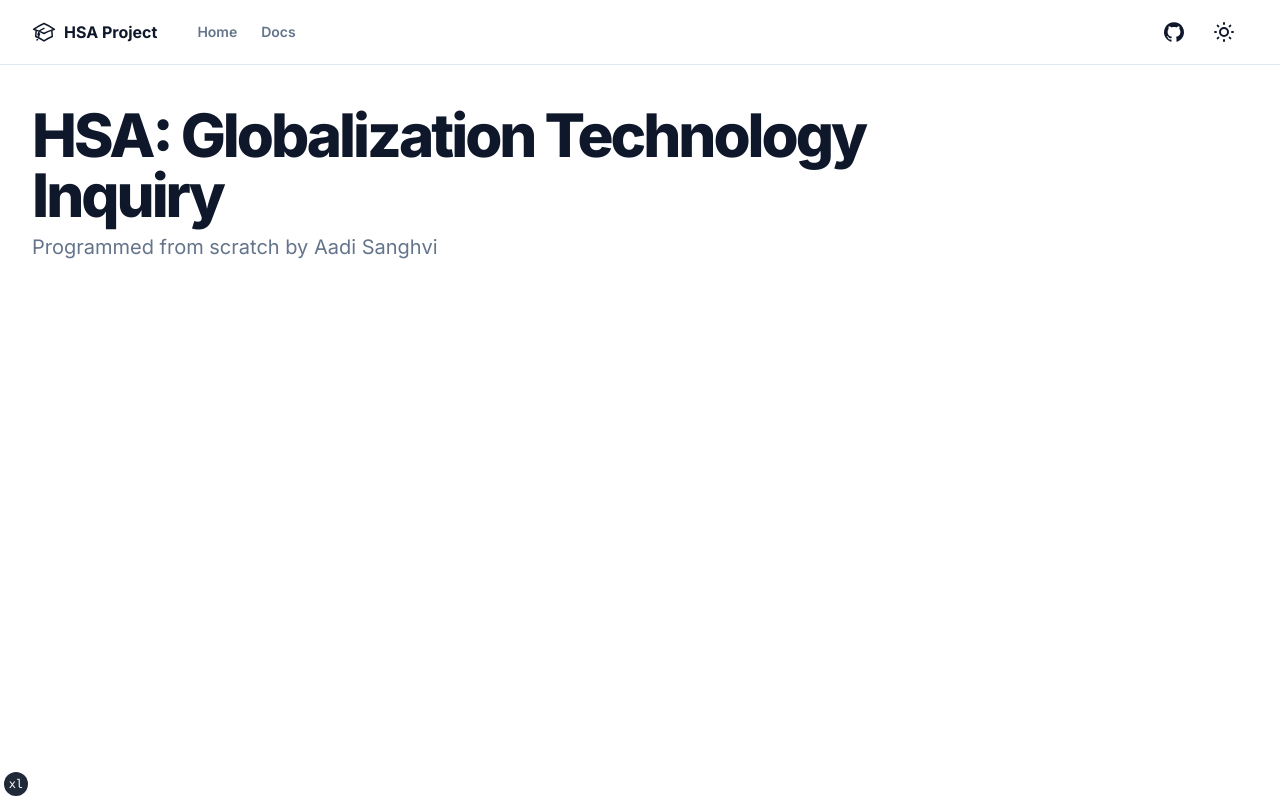
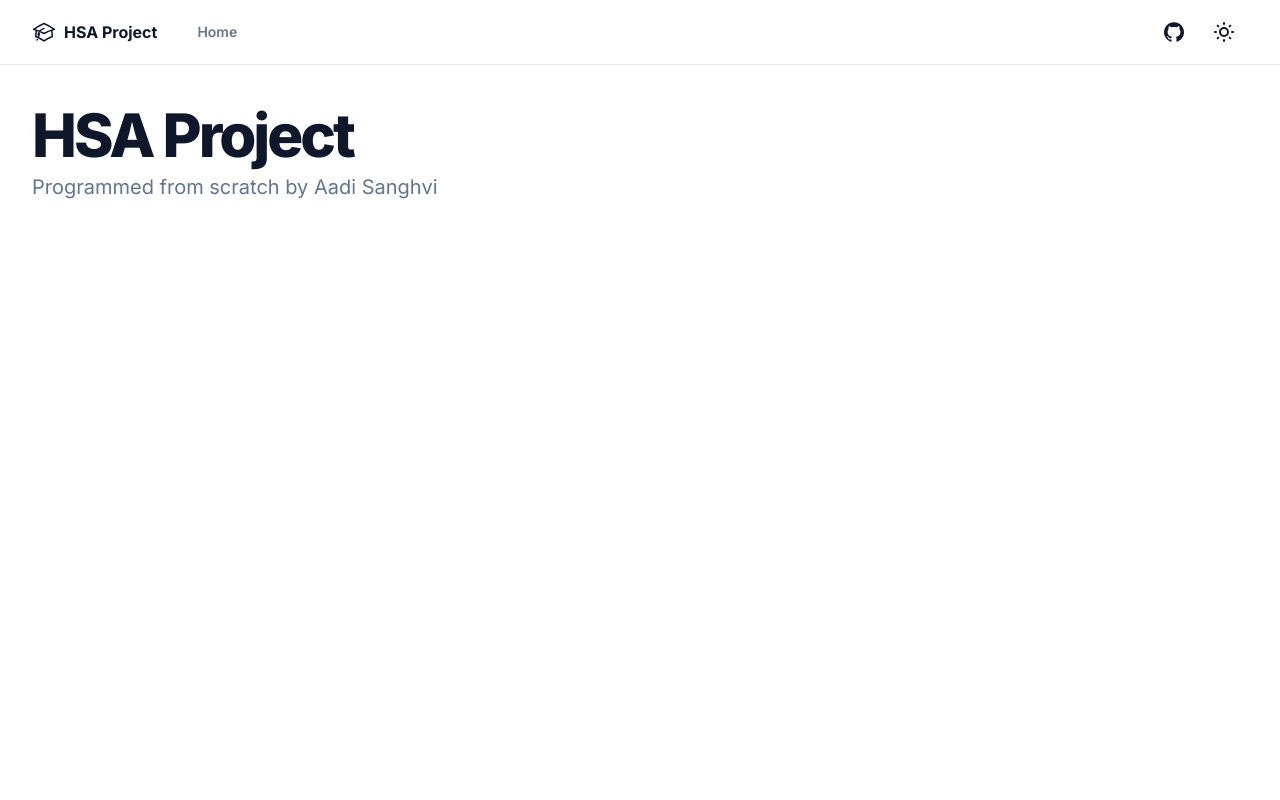
Before and after one commit to aadisanghvii/gt-hsa, a Next.js app: page / in a window 1280 px wide. Built offline with nearby package versions, Linux system fonts and the light colour scheme.

Commit message:
Remove tailwind indicator + title change

```diff
--- a/app/layout.tsx
+++ b/app/layout.tsx
@@ -5,7 +5,6 @@ import { siteConfig } from "@/config/site"
 import { fontSans } from "@/lib/fonts"
 import { cn } from "@/lib/utils"
 import { SiteHeader } from "@/components/site-header"
-import { TailwindIndicator } from "@/components/tailwind-indicator"
 import { ThemeProvider } from "@/components/theme-provider"
 
 export const metadata: Metadata = {
@@ -40,11 +39,10 @@ export default function RootLayout({ children }: RootLayoutProps) {
           )}
         >
           <ThemeProvider attribute="class" defaultTheme="system" enableSystem>
-            <div className="relative flex flex-col min-h-screen">
+            <div className="relative flex min-h-screen flex-col">
               <SiteHeader />
               <div className="flex-1">{children}</div>
             </div>
-            <TailwindIndicator />
           </ThemeProvider>
         </body>
       </html>
--- a/app/page.tsx
+++ b/app/page.tsx
@@ -1,9 +1,9 @@
 export default function IndexPage() {
   return (
-    <section className="container grid items-center gap-6 pt-6 pb-8 md:py-10">
+    <section className="container grid items-center gap-6 pb-8 pt-6 md:py-10">
       <div className="flex max-w-[980px] flex-col items-start gap-2">
         <h1 className="text-3xl font-extrabold leading-tight tracking-tighter sm:text-3xl md:text-5xl lg:text-6xl">
-          HSA: Globalization Technology Inquiry
+          HSA Project
         </h1>
         <p className="max-w-[700px] text-lg text-muted-foreground sm:text-xl">
           Programmed from scratch by Aadi Sanghvi
--- a/components/tailwind-indicator.tsx
+++ /dev/null
@@ -1,16 +0,0 @@
-export function TailwindIndicator() {
-  if (process.env.NODE_ENV === "production") return null
-
-  return (
-    <div className="fixed bottom-1 left-1 z-50 flex h-6 w-6 items-center justify-center rounded-full bg-gray-800 p-3 font-mono text-xs text-white">
-      <div className="block sm:hidden">xs</div>
-      <div className="hidden sm:block md:hidden lg:hidden xl:hidden 2xl:hidden">
-        sm
-      </div>
-      <div className="hidden md:block lg:hidden xl:hidden 2xl:hidden">md</div>
-      <div className="hidden lg:block xl:hidden 2xl:hidden">lg</div>
-      <div className="hidden xl:block 2xl:hidden">xl</div>
-      <div className="hidden 2xl:block">2xl</div>
-    </div>
-  )
-}
--- a/config/site.ts
+++ b/config/site.ts
@@ -8,10 +8,6 @@ export const siteConfig = {
       title: "Home",
       href: "/",
     },
-    {
-      title: "Docs",
-      href: "/",
-    },
   ],
   links: {
     github: "https://github.com/aadisanghvii/gt-hsa",
```
